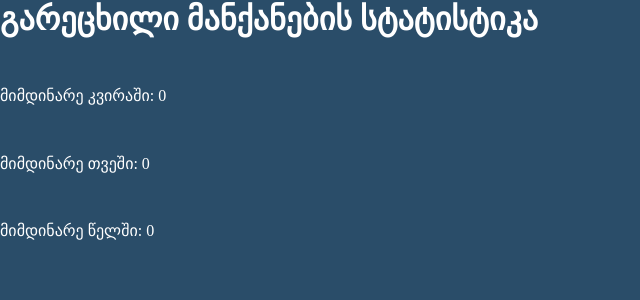
After one commit to kavtara1/carwashapp, a Django app: page /washer/1 in a window 1280 px wide. The commit adds this page. Shown: the top 300 px of the page, without its empty margins (0-640 px from the left). Run offline with Django 3.2, Linux system fonts and the light colour scheme; data that the repository does not hold is empty.

Commit message:
orders and washers statistic

```diff
--- a/carwashapp/templates/detail.html
+++ b/carwashapp/templates/detail.html
@@ -33,9 +33,11 @@
         <li>
             {% for i in emp %}
                 {% if i.employee_status %}
+                    <a href="{{ request.get_full_path }}washer/{{i.id }}">
                     <img src="{{ i.employee_photo.url }}" alt="">
                     <span> Name: {{ i.full_name }}</span>
                     <span> Age: {{ i.age }}</span>
+                    </a>
                 {% endif %}
             {% endfor %}
 
--- a/carwashapp/templates/home.html
+++ b/carwashapp/templates/home.html
@@ -10,10 +10,7 @@
 <body>
 
     <div class="heading">
-        {% for i in company %}
-            <h1>{{ i.title }}</h1>
-        {% endfor %}
-
+            <h1>{{ name }}</h1>
     </div>
 
     <div class="card-container">
--- /dev/null
+++ b/carwashapp/templates/washer.html
@@ -0,0 +1,21 @@
+<!DOCTYPE html>
+{% load static %}
+<html lang="en">
+<head>
+    <meta charset="UTF-8">
+    <title>Title</title>
+      <link rel="stylesheet" href="{% static 'carwashapp/washer.css' %}">
+</head>
+<body>
+<div>
+
+<h1>გარეცხილი მანქანების სტატისტიკა</h1>
+
+    <div class="statistics">
+    <p> მიმდინარე კვირაში: {{ week.count }}</p>
+     <p> მიმდინარე თვეში: {{ month.count }}</p>
+    <p> მიმდინარე წელში:  {{ year.count }}</p>
+    </div>
+</div>
+</body>
+</html>
--- a/carwashapp/urls.py
+++ b/carwashapp/urls.py
@@ -2,11 +2,12 @@ from django.conf import settings
 from django.conf.urls.static import static
 from django.urls import path
 
-from carwashapp.views import branch_listing, branch_detail_view
+from carwashapp.views import branch_listing, branch_detail_view, washers_view
 
 urlpatterns = [
     path('', branch_listing, name='branches_listing'),
     path('detail/<int:pk>/', branch_detail_view),
+    path("washer/<int:pk>", washers_view )
 ]
 if settings.DEBUG:
     urlpatterns += static(settings.MEDIA_URL, document_root=settings.MEDIA_ROOT)
--- a/carwashapp/views.py
+++ b/carwashapp/views.py
@@ -1,23 +1,41 @@
 from django.shortcuts import render, get_object_or_404
-from carwashapp.models import Branches, CompanyName,  Discount
+from datetime import datetime, timedelta
+from carwashapp.models import Branches, CompanyName,  Discount, Orders
 
 
 def branch_listing(request):
     branches = Branches.objects.all()
     disc = Discount.objects.all()
+    name = CompanyName.objects.get()
 
     return render(request, "home.html", context={
         "branches": branches,
         "disc": disc,
-
-
+        "name": name
     })
 
 
 def branch_detail_view(request, pk):
     branch = get_object_or_404(Branches, pk=pk)
     emp = branch.branch_employees.all()
+
     return render(request, "detail.html", context={
         "branch": branch,
         "emp": emp
     })
+
+
+def washers_view(request, pk):
+    now = datetime.today()
+    current_month = now.month
+    current_year = now.year
+    one_week_ago = datetime.today() - timedelta(days=7)
+    order_per_washer_month = Orders.objects.all().filter(washer_id=pk, order_date__month=current_month)
+    order_per_washer_week = Orders.objects.all().filter(washer_id=pk, order_date__gte=one_week_ago)
+    order_per_washer_year = Orders.objects.all().filter(washer_id=pk, order_date__year=current_year)
+
+    return render(request, "washer.html", context={
+        "month": order_per_washer_month,
+        "week": order_per_washer_week,
+        "year": order_per_washer_year,
+    })
--- /dev/null
+++ b/static/carwashapp/washer.css
@@ -0,0 +1,19 @@
+* {
+    text-decoration: none;
+    list-style-type: none;
+    margin: 0;
+    padding: 0;
+    box-sizing: border-box;
+    color: #FFF;
+
+}
+body {
+    background-color: #2a4d69;
+}
+.statistics {
+    height: 250px;
+    display: flex;
+    flex-direction: column;
+    align-items: flex-start;
+    justify-content: space-evenly;
+}
```
Also changed, not shown: carwashapp/admin.py (+6 -1 lines), carwashapp/models.py (+23 -1 lines), carwashapp/migrations/0009_auto_20210128_2152.py (added), carwashapp/migrations/0010_auto_20210128_2156.py (added), carwashapp/migrations/0011_auto_20210128_2158.py (added), carwashapp/migrations/0012_auto_20210128_2213.py (added), carwashapp/migrations/0013_auto_20210128_2215.py (added), carwashapp/migrations/0014_auto_20210128_2215.py (added), carwashapp/migrations/0015_auto_20210128_2230.py (added), carwashapp/migrations/0016_auto_20210128_2239.py (added), carwashapp/migrations/0017_auto_20210128_2244.py (added), carwashapp/migrations/0018_auto_20210128_2250.py (added), carwashapp/migrations/0019_auto_20210128_2253.py (added), carwashapp/migrations/0020_auto_20210128_2253.py (added).
